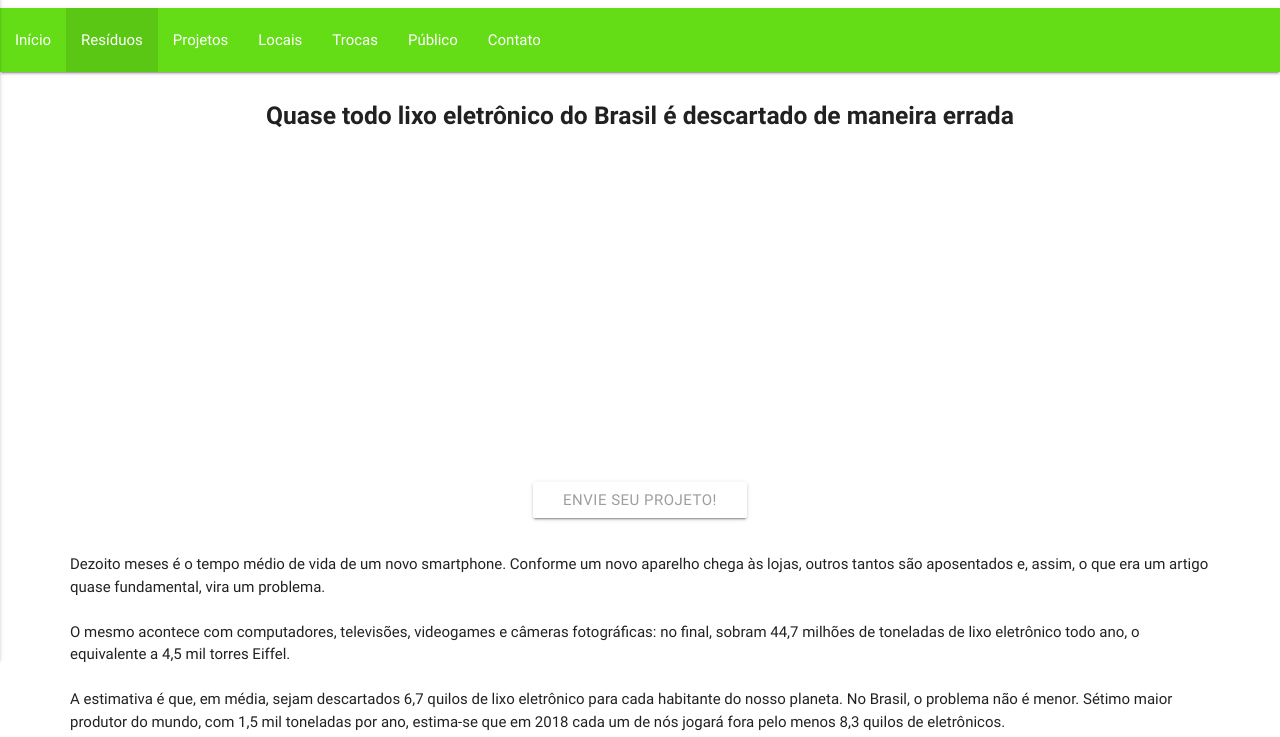
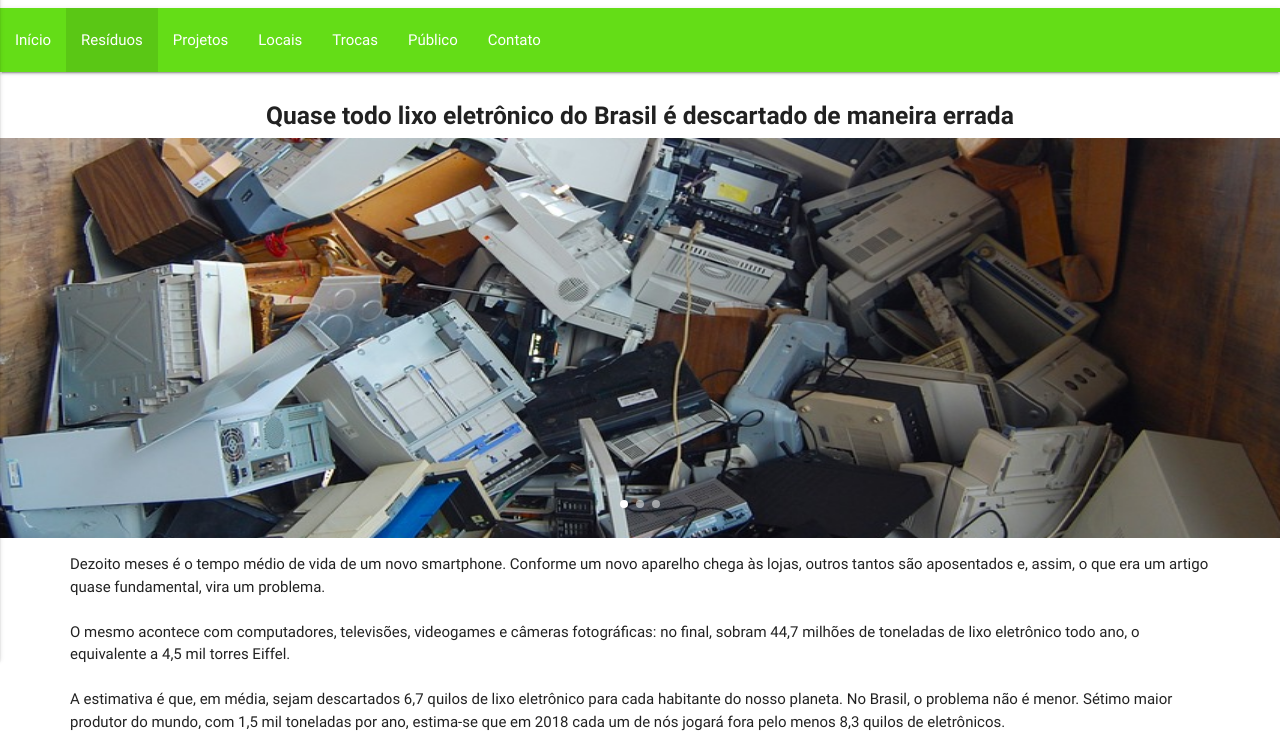
Before and after one commit to 3nt3r/Eridanus, a PHP site: page /residuos.php in a window 1280 px wide. Shown: the part 200-937 px from the top of the page. Run offline with PHP 8.4, Linux system fonts and the light colour scheme; some libraries are stand-ins or nearby versions.

Commit message:
Atualizacao pagina residuos

```diff
--- a/css/estilo.css
+++ b/css/estilo.css
@@ -12,7 +12,11 @@
 	position: relative;
 	left: 25%;
 }
-
+#foto-menu-mobile{
+  padding: 20px;
+	width: 90%;
+  height: 15%;
+}
 #login-cadastro tr td{
 	border: 1px solid #D3D3D3;
 	box-shadow: -1px -1px 2px #D3D3D3;
--- a/index.php
+++ b/index.php
@@ -21,10 +21,10 @@
 
 
    <div class="carousel carousel-slider center">
-    <div class="carousel-item red white-text" href="#one!" style="background-image: url('imagens/lixo-eletro.jpg'); background-repeat: no-repeat; background-size: 100% 100%;">
+    <div class="carousel-item red white-text" href="#one!" style="background-image: url('imagens/inicio-1.jpg'); background-repeat: no-repeat; background-size: 100% 100%;">
       <p class="white-text" style="font-size: 1.4em; margin-top: 22%; text-shadow: 0.1em 0.1em #333;">Lixo eletrônico é tudo aquilo e você vê, lê e acha que não serve para nada, então outros reciclam, selecionam e constroi o seu pensamento.</p>
     </div>
-    <div class="carousel-item amber white-text" href="#two!" style="background-image: url('imagens/placas.jpg'); background-repeat: no-repeat; background-size: 100% 100%;">
+    <div class="carousel-item amber white-text" href="#two!" style="background-image: url('imagens/inicio-2.jpg'); background-repeat: no-repeat; background-size: 100% 100%;">
       <p class="white-text" style="font-size: 1.4em; margin-top: 22%; text-shadow: 0.1em 0.1em #333;">Se o descarte do lixo eletrônico for feito de modo incorreto, pode liberar resíduos tóxicos que contaminam o solo e os lençóis freáticos, colocando em risco a saúde pública.</p>
     </div>
   </div>
@@ -32,6 +32,7 @@
     fullWidth: true,
     indicators: true
   });
+
 </script>
 <br>
 <br>
--- a/menu.php
+++ b/menu.php
@@ -22,13 +22,14 @@
         <li <?php if(strpos($_SERVER['REQUEST_URI'], "contato.php")){echo "class='active'";}?>><a href="contato.php">Contato</a></li>
       </ul>
       <ul id="menu-mobile" class="side-nav">
-        <li><a href="index.php">Início</a></li>
-        <li><a href="residuos.php">Resíduos</a></li>
-        <li><a href="projetos.php">Projetos</a></li>
-        <li><a href="locais.php">Locais</a></li>
-        <li><a href="trocas.php">Trocas</a></li>
-        <li><a href="projetos-usuarios.php">Público</a></li>
-        <li><a href="contato.php">Contato</a></li>
+        <img src="imagens/eridanus-menu.png" id="foto-menu-mobile">
+        <li <?php if(strpos($_SERVER['REQUEST_URI'], "index.php") > 0){echo "class='active'";}?>><a href="index.php">Início</a></li>
+        <li <?php if(strpos($_SERVER['REQUEST_URI'], "residuos.php")){echo "class='active'";}?>><a href="residuos.php">Resíduos</a></li>
+        <li <?php if(strpos($_SERVER['REQUEST_URI'], "projetos.php")){echo "class='active'";}?>><a href="projetos.php">Projetos</a></li>
+        <li <?php if(strpos($_SERVER['REQUEST_URI'], "locais.php")){echo "class='active'";}?>><a href="locais.php">Locais</a></li>
+        <li <?php if(strpos($_SERVER['REQUEST_URI'], "trocas.php")){echo "class='active'";}?>><a href="trocas.php">Trocas</a></li>
+        <li <?php if(strpos($_SERVER['REQUEST_URI'], "projetos-usuarios.php")){echo "class='active'";}?>><a href="projetos-usuarios.php">Público</a></li>
+        <li <?php if(strpos($_SERVER['REQUEST_URI'], "contato.php")){echo "class='active'";}?>><a href="contato.php">Contato</a></li>
       </ul>
     </div>
   </nav>
--- a/residuos.php
+++ b/residuos.php
@@ -48,38 +48,20 @@
 
 
 
-  <div class="carousel carousel-slider center">
-    <div class="carousel-fixed-item center">
-      <a class="btn waves-effect white grey-text darken-text-2" href="projetos-usuarios.php">Envie seu Projeto!</a>
-    </div>
-    <div class="carousel-item red white-text" href="#one!">
-      <h2>First Panel</h2>
-      <p class="white-text">This is your first panel</p>
-    </div>
-    <div class="carousel-item amber white-text" href="#two!">
-      <h2>Second Panel</h2>
-      <p class="white-text">This is your second panel</p>
-    </div>
-    <div class="carousel-item green white-text" href="#three!">
-      <h2>Third Panel</h2>
-      <p class="white-text">This is your third panel</p>
-    </div>
-    <div class="carousel-item blue white-text" href="#four!">
-      <h2>Fourth Panel</h2>
-      <p class="white-text">This is your fourth panel</p>
-    </div>
-  </div>
+ <div class="carousel carousel-slider center">
+	<div class="carousel-item red white-text" href="#one!" style="background-image: url('imagens/residuos-01.png'); background-repeat: no-repeat; background-size: 100% 100%;">
 
+	</div>
+	<div class="carousel-item amber white-text" href="#two!" style="background-image: url('imagens/residuos-02.png'); background-repeat: no-repeat; background-size: 100% 100%;">
+
+	</div>
+	<div class="carousel-item amber white-text" href="#tree!" style="background-image: url('imagens/residuos-03.png'); background-repeat: no-repeat; background-size: 100% 100%;">
+
+	</div>
+</div>
 
 
 <script type="text/javascript">
-
-	  var instance = M.Carousel.init({
-    fullWidth: true,
-    indicators: true
-  });
-
-  // Or with jQuery
 
   $('.carousel.carousel-slider').carousel({
     fullWidth: true,
```
Also changed, not shown: imagens/inicio-1.jpg (renamed from imagens/lixo-eletro.jpg), imagens/inicio-2.jpg (renamed from imagens/placas.jpg).
